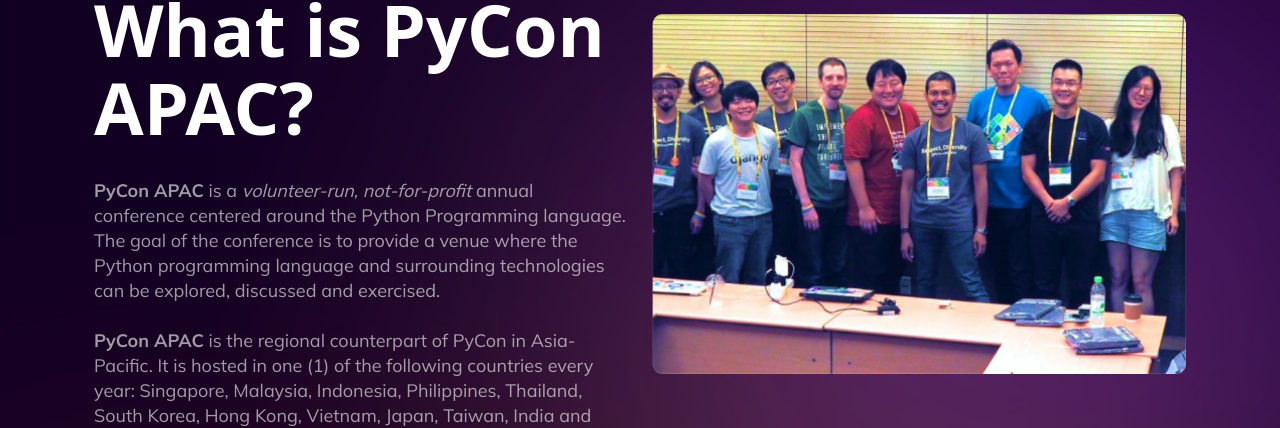
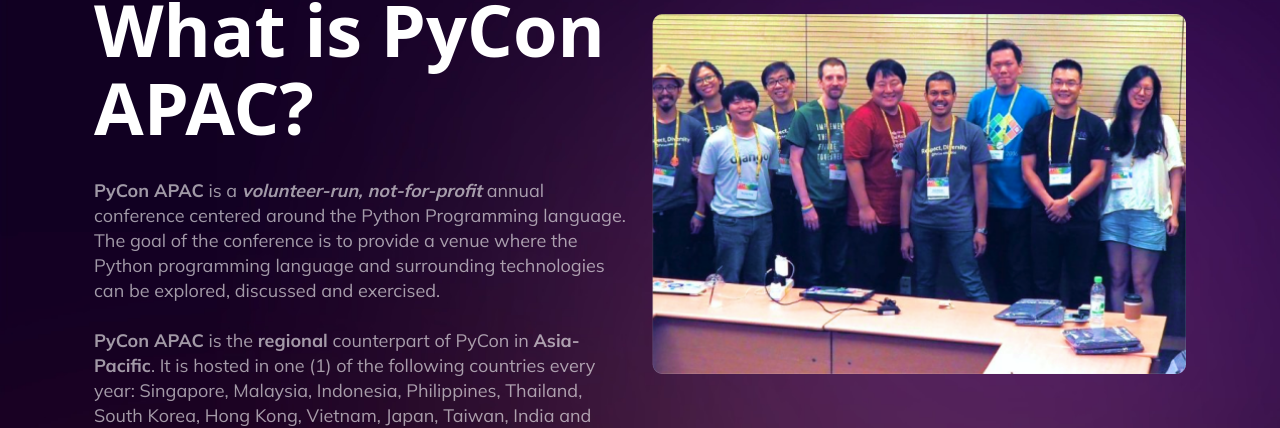
Before and after one commit to pythonph/pycon-apac-organizers, a React (Create React App) app: page / in a window 1280 px wide. Shown: the part 1479-1907 px from the top of the page. Built offline with nearby package versions, Linux system fonts and the light colour scheme.

Commit message:
Update About section

```diff
--- a/src/views/about/About.tsx
+++ b/src/views/about/About.tsx
@@ -12,10 +12,10 @@
               <br/>
             </div>
             <div className="medium-text text-white" style={{opacity: '60%'}}>
-              <strong>PyCon APAC</strong> is a <i>volunteer-run, not-for-profit</i> annual conference centered around the Python Programming language. The goal of the conference is to provide a venue where the Python programming language and surrounding technologies can be explored, discussed and exercised.
+              <strong>PyCon APAC</strong> is a <strong><i>volunteer-run, not-for-profit</i></strong> annual conference centered around the Python Programming language. The goal of the conference is to provide a venue where the Python programming language and surrounding technologies can be explored, discussed and exercised.
               <br/>
               <br/>
-              <strong>PyCon APAC</strong> is the regional counterpart of PyCon in Asia-Pacific. It is hosted in one (1) of the following countries every year: Singapore, Malaysia, Indonesia, Philippines, Thailand, South Korea, Hong Kong, Vietnam, Japan, Taiwan, India and Bangladesh.
+              <strong>PyCon APAC</strong> is the <strong>regional</strong> counterpart of PyCon in <strong>Asia-Pacific</strong>. It is hosted in one (1) of the following countries every year: Singapore, Malaysia, Indonesia, Philippines, Thailand, South Korea, Hong Kong, Vietnam, Japan, Taiwan, India and Bangladesh.
             </div>
            </div>
         </div>
```
